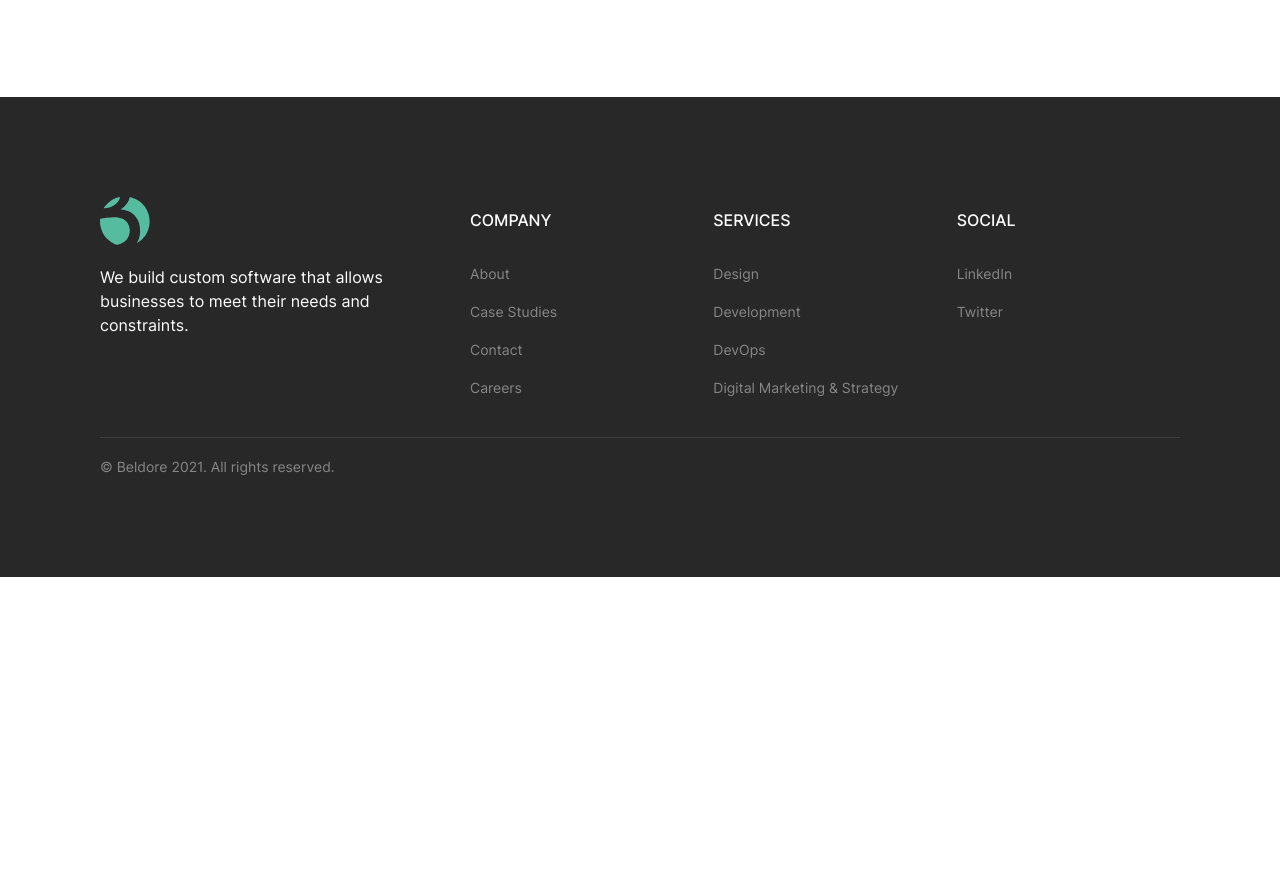
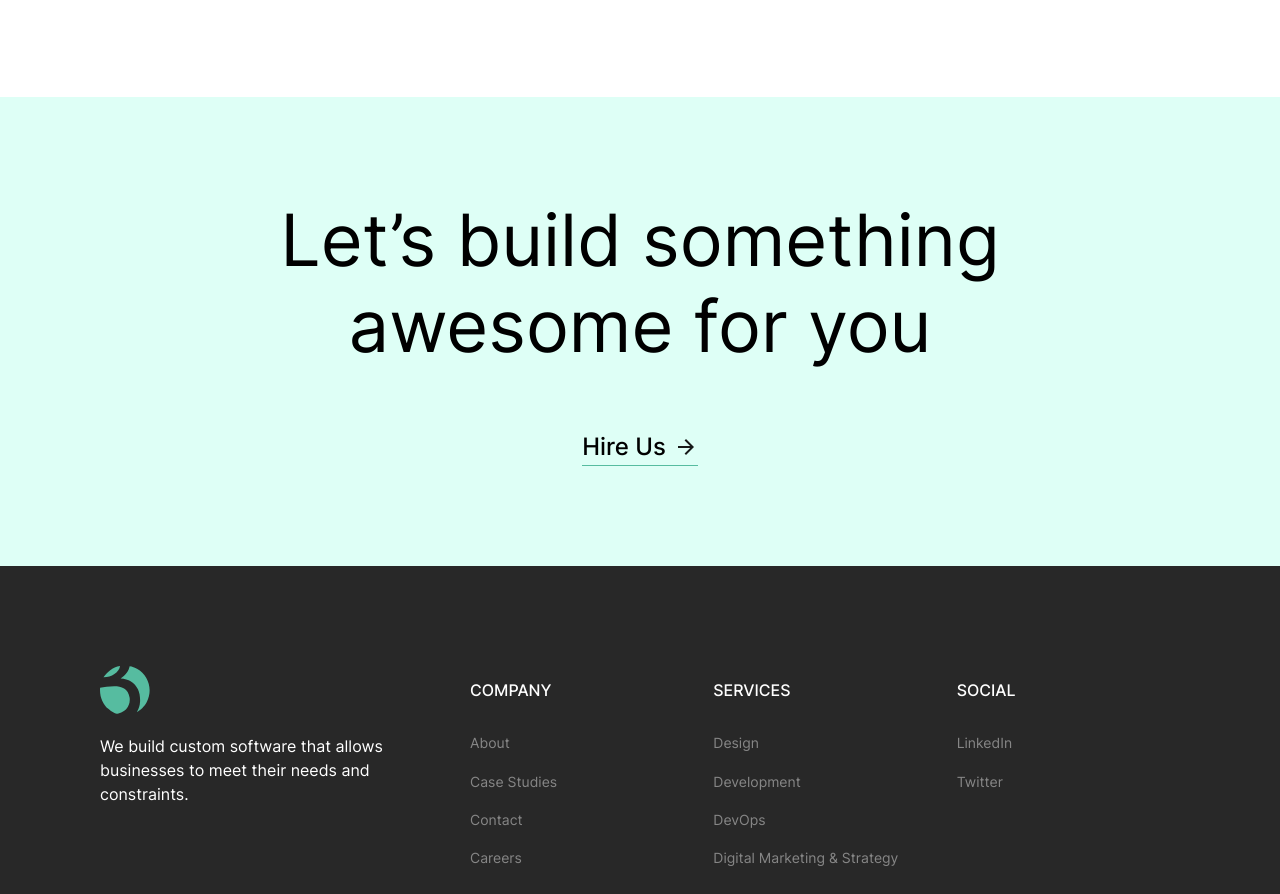
Before and after one commit to abeltolu/Beldore-Tech-Website, a Gatsby site: page /services in a window 1280 px wide. Shown: the part 2570-3464 px from the top of the page. Before the commit the page ends 3147 px from the top, so only its background shows below. Built offline with nearby package versions, Linux system fonts and the light colour scheme; Gatsby itself is replaced by a stand-in of ours; a web font is replaced by a local one.

Commit message:
Add Lets Build Jumbotron To Services Page

```diff
--- /dev/null
+++ b/src/components/jumbotrons/letsbuild.tsx
@@ -0,0 +1,47 @@
+import { Link } from 'gatsby';
+import React from 'react';
+import styled from 'styled-components';
+import ArrowLeftIcon from '../icons/arrowleft';
+
+const LetsBuildJumbotron = () => {
+    return (
+        <StWrapper>
+            <div className="wrapper">
+                <span className="main">
+                    Let’s build something awesome for you
+                </span>
+                <Link
+                    to="/contact"
+                    className="button button--shadow-green button--underlined text-black"
+                >
+                    <span className="text">Hire Us</span>
+                    <ArrowLeftIcon />
+                </Link>
+            </div>
+        </StWrapper>
+    );
+};
+
+const StWrapper = styled.div`
+    background: var(--light-green);
+    padding: var(--layout-margin-lr);
+
+    div.wrapper {
+        display: flex;
+        flex-direction: column;
+        align-items: center;
+        text-align: center;
+        max-width: 750px;
+        margin: 0 auto;
+    }
+
+    span.main {
+        font-weight: normal;
+        font-size: var(--hero-h1-fz);
+        line-height: var(--hero-h1-lh);
+        color: var(--black);
+        margin-bottom: 60px;
+    }
+`;
+
+export default LetsBuildJumbotron;
--- a/src/pages/services.tsx
+++ b/src/pages/services.tsx
@@ -2,6 +2,7 @@ import React from 'react';
 import styled from 'styled-components';
 import Footer from '../components/footer';
 import Header from '../components/header';
+import LetsBuildJumbotron from '../components/jumbotrons/letsbuild';
 import Layout from '../components/layout';
 import SEO from '../components/seo';
 import ServicesPageHero from '../components/services/hero.comp';
@@ -20,6 +21,7 @@ const ServicesPage = () => {
                 <ServicesHeroImage />
                 <ServiceGroupList />
             </ServiceListSection>
+            <LetsBuildJumbotron />
             <Footer />
         </Layout>
     );
```
